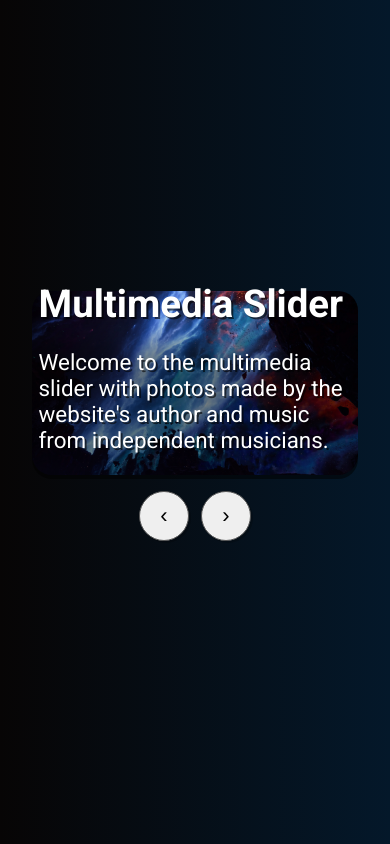
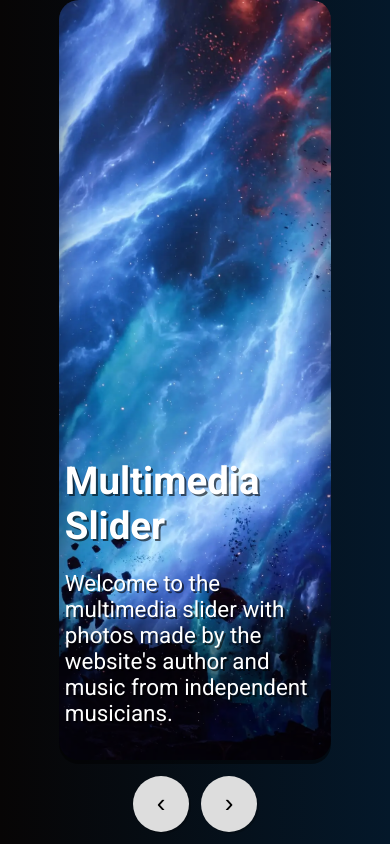
Before and after one commit to M4thez/opera-frontend-task, a Next.js app: page / in a window 390 px wide. Built offline with nearby package versions, Linux system fonts and the light colour scheme.

Commit message:
Updated responsivness slightly

```diff
--- a/src/app/(slider)/page.module.css
+++ b/src/app/(slider)/page.module.css
@@ -17,14 +17,18 @@
 
 .slider-buttons button {
   border-radius: 50%;
-  border: 1px solid #555;
-  width: 50px;
-  height: 50px;
-  font-size: 22px;
+  background-color: #ddd;
+  border: none;
+  width: 56px;
+  height: 56px;
+  font-size: 26px;
   cursor: pointer;
-  transition: 0.4s;
+  transition: background-color 0.4s;
   box-shadow: 2px 2px rgba(0, 0, 0, 0.2);
 }
 .slider-buttons button:hover {
   background-color: #b5e4ea;
 }
+.slider-buttons button:active {
+  background-color: #8eb1b6;
+}
--- a/src/app/(slider)/singleSlide.module.css
+++ b/src/app/(slider)/singleSlide.module.css
@@ -1,10 +1,8 @@
-/* SLIDES SHOULD OVERLAP WHEN TRANSITIONING */
-
 .hidden {
   display: none !important;
 }
 .active {
-  animation: fadein 1s ease-in-out;
+  animation: fade-in 1s ease-in-out;
 }
 
 .slide {
@@ -19,6 +17,7 @@
   height: auto;
   aspect-ratio: 16/9;
   object-fit: cover;
+  object-position: center;
   border-radius: 20px;
   max-height: 90vh;
 }
@@ -47,8 +46,8 @@
   font-size: 1.4rem;
 }
 
-/* keyframes */
-@keyframes fadein {
+/* Animations */
+@keyframes fade-in {
   0% {
     opacity: 0;
   }
@@ -56,3 +55,19 @@
     opacity: 1;
   }
 }
+
+@media screen and (max-width: 1600px) {
+  .slide img {
+    aspect-ratio: 1;
+  }
+}
+@media screen and (max-width: 1000px) {
+  .slide img {
+    aspect-ratio: 5/6;
+  }
+}
+@media screen and (max-width: 720px) {
+  .slide img {
+    aspect-ratio: 5/14;
+  }
+}
```
